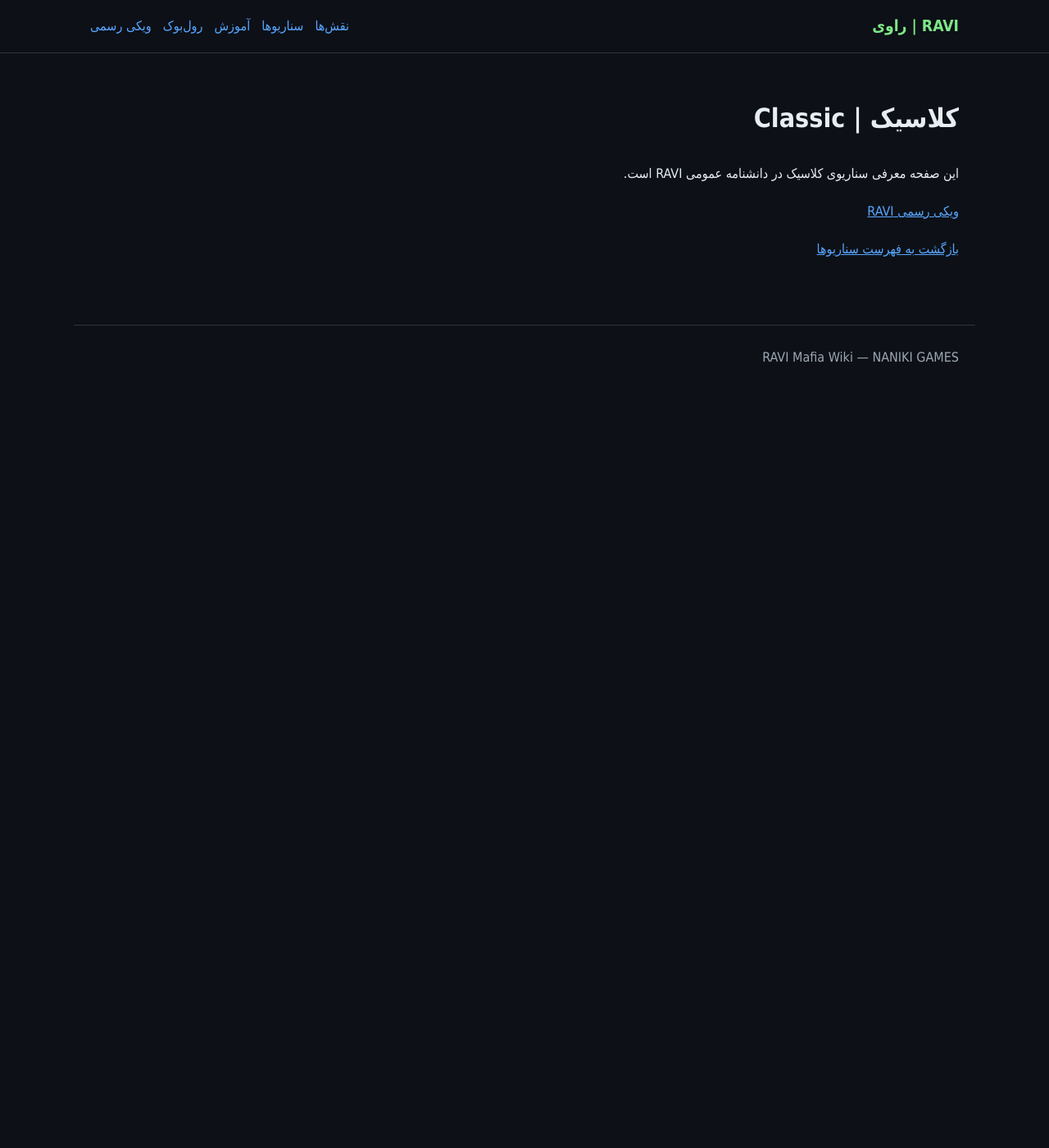
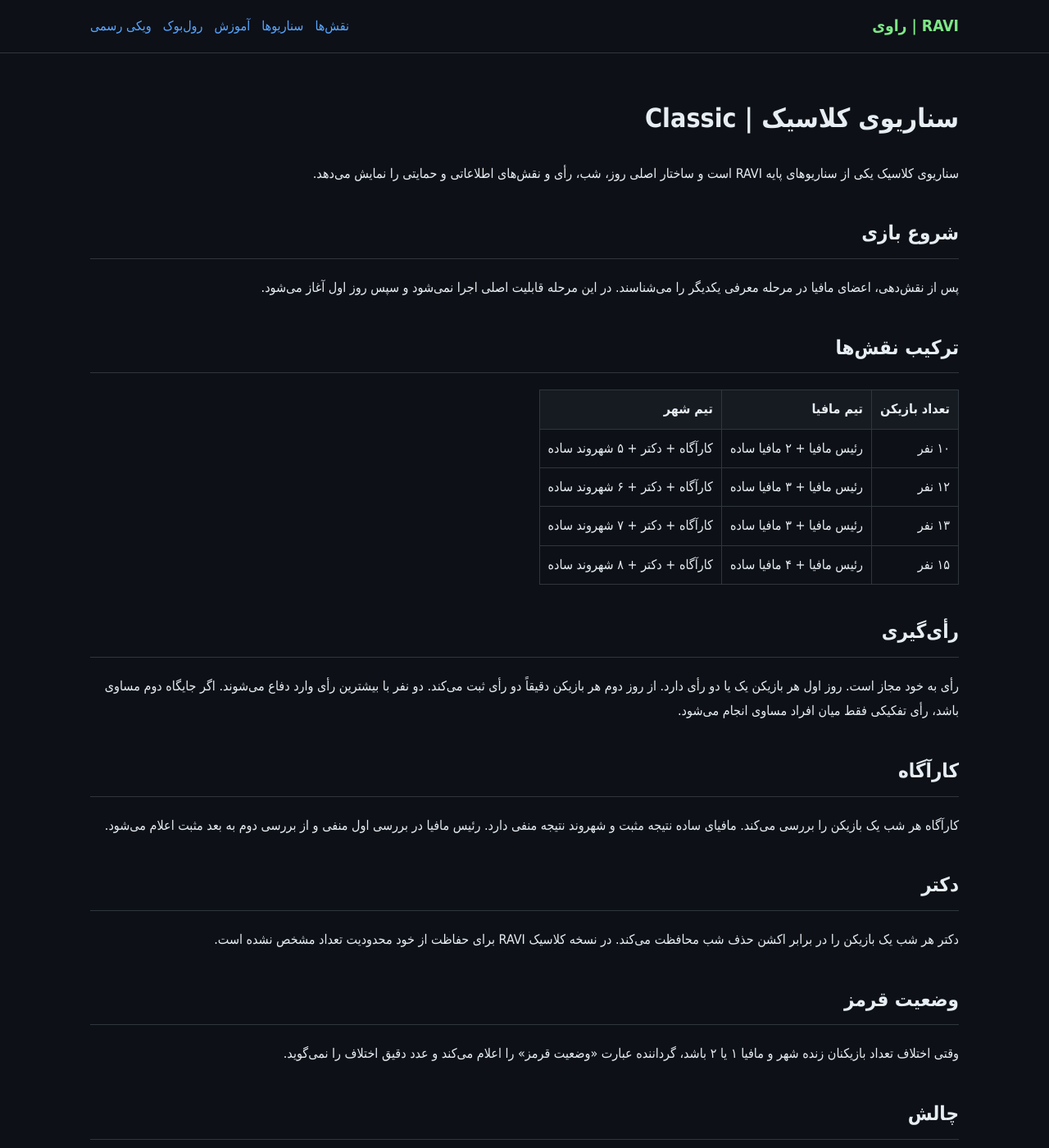
Before and after one commit to nakisa20015-gif/RAVI-Mafia-Wiki, a Jekyll site: the page built from scenarios/classic.md, in a window 1280 px wide and 1400 px high. Shown: the whole window at 82% size. Built offline with Jekyll 4.4.1, drawn with Linux system fonts in a browser that asks for light colours; some of the changed text lies outside the part shown.

Commit message:
Expand Classic scenario rulebook

```diff
--- a/scenarios/classic.md
+++ b/scenarios/classic.md
@@ -1,14 +1,45 @@
 ---
 layout: default
-title: "کلاسیک | Classic"
-description: "سناریوی کلاسیک در دانشنامه عمومی RAVI"
+title: "سناریوی کلاسیک مافیا | RAVI"
+description: "قوانین سناریوی کلاسیک در RAVI شامل ترکیب نقش‌ها، رأی‌گیری، کارآگاه، دکتر و وضعیت قرمز"
 permalink: "/scenarios/classic/"
 ---
 
-# کلاسیک | Classic
+# سناریوی کلاسیک | Classic
 
-این صفحه معرفی سناریوی کلاسیک در دانشنامه عمومی RAVI است.
+سناریوی کلاسیک یکی از سناریوهای پایه RAVI است و ساختار اصلی روز، شب، رأی و نقش‌های اطلاعاتی و حمایتی را نمایش می‌دهد.
 
-[ویکی رسمی RAVI](https://ravi-private-private.nakisa20015.workers.dev/wiki/)
+## شروع بازی
 
-[بازگشت به فهرست سناریوها]({{ site.baseurl }}/scenarios/)
+پس از نقش‌دهی، اعضای مافیا در مرحله معرفی یکدیگر را می‌شناسند. در این مرحله قابلیت اصلی اجرا نمی‌شود و سپس روز اول آغاز می‌شود.
+
+## ترکیب نقش‌ها
+
+| تعداد بازیکن | تیم مافیا | تیم شهر |
+|---|---|---|
+| ۱۰ نفر | رئیس مافیا + ۲ مافیا ساده | کارآگاه + دکتر + ۵ شهروند ساده |
+| ۱۲ نفر | رئیس مافیا + ۳ مافیا ساده | کارآگاه + دکتر + ۶ شهروند ساده |
+| ۱۳ نفر | رئیس مافیا + ۳ مافیا ساده | کارآگاه + دکتر + ۷ شهروند ساده |
+| ۱۵ نفر | رئیس مافیا + ۴ مافیا ساده | کارآگاه + دکتر + ۸ شهروند ساده |
+
+## رأی‌گیری
+
+رأی به خود مجاز است. روز اول هر بازیکن یک یا دو رأی دارد. از روز دوم هر بازیکن دقیقاً دو رأی ثبت می‌کند. دو نفر با بیشترین رأی وارد دفاع می‌شوند. اگر جایگاه دوم مساوی باشد، رأی تفکیکی فقط میان افراد مساوی انجام می‌شود.
+
+## کارآگاه
+
+کارآگاه هر شب یک بازیکن را بررسی می‌کند. مافیای ساده نتیجه مثبت و شهروند نتیجه منفی دارد. رئیس مافیا در بررسی اول منفی و از بررسی دوم به بعد مثبت اعلام می‌شود.
+
+## دکتر
+
+دکتر هر شب یک بازیکن را در برابر اکشن حذف شب محافظت می‌کند. در نسخه کلاسیک RAVI برای حفاظت از خود محدودیت تعداد مشخص نشده است.
+
+## وضعیت قرمز
+
+وقتی اختلاف تعداد بازیکنان زنده شهر و مافیا ۱ یا ۲ باشد، گرداننده عبارت «وضعیت قرمز» را اعلام می‌کند و عدد دقیق اختلاف را نمی‌گوید.
+
+## چالش
+
+هر بازیکن در هر روز یک چالش دارد.
+
+[فهرست سناریوها]({{ site.baseurl }}/scenarios/) · [ویکی رسمی RAVI](https://ravi-private-private.nakisa20015.workers.dev/wiki/)
```
